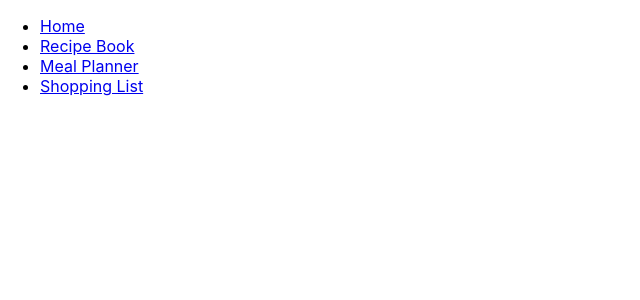
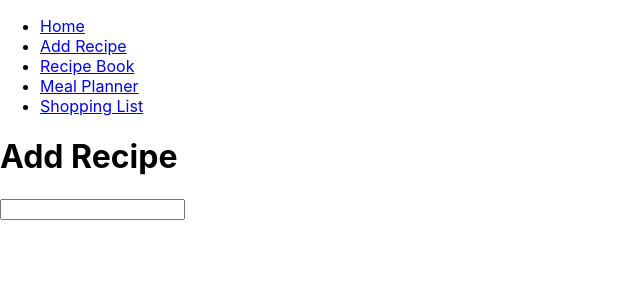
Before and after one commit to Marshall3c03/MonkeyChef, a React (Create React App) app in the folder client/: page /addrecipe in a window 1280 px wide. Shown: the top 300 px of the page, without its empty margins (0-640 px from the left). Built offline with nearby package versions, Linux system fonts and the light colour scheme.

Commit message:
In a sort of working state, not crashing

```diff
--- a/client/src/App.js
+++ b/client/src/App.js
@@ -1,23 +1,50 @@
 import React, { useState, useEffect } from 'react';
-import {Routes, Route, Router, BrowserRouter} from 'react-router-dom';
+import {Routes, Route, BrowserRouter} from 'react-router-dom';
 
+//CSS IMPORT//
 import './App.css';
+//CSS IMPORT//
+
 import HomePage from './containers/HomePage';
-import NavBar from './containers/NavBar';
+import NavBar from './components/NavBar';
 import Planner from './containers/Planner';
 import RecipeBook from './containers/RecipeBook';
 import ShoppingList from './containers/ShoppingList';
+import Recipe from './containers/Recipe';
+import AddRecipe from './containers/AddRecipe';
 
 function App() {
+
+  // const [selectedRecipe, setSelectedRecipe] = useState(null);
+  // const [AllRecipes, setAllRecipes] = useState([]);
+
+  // // useEffect(() => {
+  // //   getRecipes();
+  // // }, []);
+
+  // // const getRecipes = ()=> {
+  // //   fetch("http://localhost:5000/api/recipes")
+  // //       .then(result => result.json())
+  // //       .then(recipesJson => setAllRecipes(recipesJson))
+  // // }
+
+  // const onRecipeClick = function(recipe) {
+  // setSelectedRecipe(recipe);
+  // }
+
+  const recipe_id = "Hello"
+
   return (
     <>
     <NavBar/>
     <BrowserRouter>
       <Routes>
         <Route path='/' element={<HomePage />} />
-        <Route path='/recipebook' element={<RecipeBook />} />
+        <Route path='/addrecipe' element={<AddRecipe />} />
+        <Route path='/recipebook' element={<RecipeBook/>} />
         <Route path='/planner' element={<Planner />} />
         <Route path='/shoppingList' element={<ShoppingList />} />
+        <Route path={`/recipebook/${recipe_id}`} element={<Recipe/>} />
       </Routes>
     </BrowserRouter>
     </>
--- a/client/src/containers/NavBar.js
+++ b/client/src/components/NavBar.js
@@ -7,6 +7,9 @@ const NavBar = ()=>{
         <ul>
             <li>
                 <a href="/">Home</a>
+            </li>
+            <li>
+                <a href="/addrecipe">Add Recipe</a>
             </li>
             <li>
                 <a href="/recipebook">Recipe Book</a>
--- a/client/src/components/RecipesList.js
+++ b/client/src/components/RecipesList.js
@@ -1,30 +1,27 @@
 import react from "react";
+import Recipe from "../containers/Recipe";
 
 
-const RecipesList = ({recipes})=>{
+const RecipesList = ({recipes} )=>{
 
-    const listOfRecipes = recipes.map(recipe => {
 
-        const fullIngredients = recipe.ingredients.map(ingredient => {
-            return(
-                <p>{ingredient.amount} {ingredient.unit} {ingredient.ingredient}</p>
-            )
-        })
+    let listOfRecipes = recipes.map(recipe => {
+
+        const url = "/recipebook/" + recipe._id
 
         return(
             <div>
-                <a href="/recipes/{recipe[_id]}">{recipe.name}</a>
-                {fullIngredients}
-                {/* <a href="/recipes/{recipe[_id]}">{recipe._id}</a> */}
-                {/* <p>{recipe.ingredients[0].amount} </p> */}
-                <p>{recipe.method}</p>
+                <a href={url}>{recipe.name}</a>
+                <img src="https://previews.123rf.com/images/krimkate/krimkate1908/krimkate190800024/129017535-food-square-background-top-view-of-various-fresh-vegetables-on-wooden-table.jpg" width="250px"/>
             </div>
         )
     });
 
     return(
         <>
+        <div>
         {listOfRecipes}
+        </div>
         </>
     );
 };
--- /dev/null
+++ b/client/src/containers/AddRecipe.js
@@ -0,0 +1,15 @@
+import react from "react";
+
+
+const AddRecipe = ()=>{
+    return(
+        <>
+        <h1>Add Recipe</h1>
+        <form>
+            <input></input>
+        </form>
+        </>
+    );
+};
+
+export default AddRecipe;
--- /dev/null
+++ b/client/src/containers/Recipe.js
@@ -0,0 +1,22 @@
+import react, {useEffect, useState} from "react";
+
+
+const Recipe = ({recipe})=>{
+
+    // const fullIngredients = currentRecipe.ingredients.map(ingredient => {
+    //     return(
+    //         <p>{ingredient.amount} {ingredient.unit} {ingredient.ingredient}</p>
+    //     )
+    // })
+
+    return(
+        <>
+        {/* <p>Hello im a recipe page</p>
+            <h1>{recipe.name}</h1>
+            {fullIngredients}
+            <p>{currentRecipe.method}</p> */}
+        </>
+    );
+};
+
+export default Recipe;
--- a/client/src/containers/RecipeBook.js
+++ b/client/src/containers/RecipeBook.js
@@ -1,8 +1,11 @@
 import react, {useEffect, useState} from "react";
 import RecipesList from "../components/RecipesList";
+// import { useMatch } from "@reach/router"
 
 
-const RecipeBook = ()=>{
+// const RecipeID = useMatch("/films/:id").params.id;
+
+const RecipeBook = () => {
 
     const RecipesApi = [
         {
```
